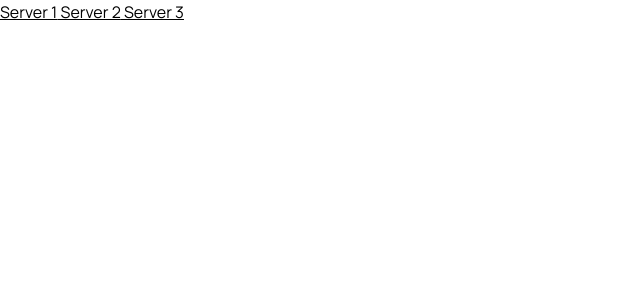
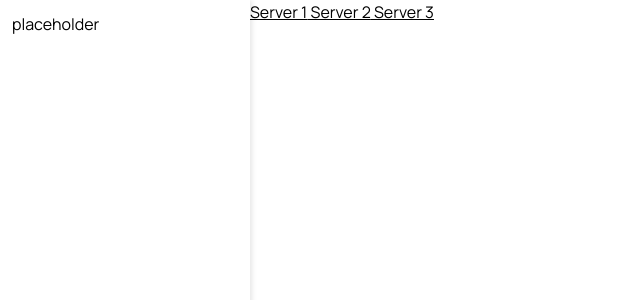
Before and after one commit to ScaffoldMC/ScaffoldMC, a Next.js app in the folder apps/web/: page /dashboard in a window 1280 px wide. Shown: the top 300 px of the page, without its empty margins (0-640 px from the left). Built offline with nearby package versions, Linux system fonts and the light colour scheme.

Commit message:
Create sidebar

```diff
--- /dev/null
+++ b/apps/web/app/dashboard/layout.module.css
@@ -0,0 +1,14 @@
+.dashboard {
+	display: flex;
+	flex-direction: row;
+}
+
+.content {
+	display: flex;
+	flex-direction: column;
+	flex: 1;
+	height: 100vh;
+	overflow: auto;
+	margin: 0;
+	padding: 0;
+}
--- /dev/null
+++ b/apps/web/app/dashboard/layout.tsx
@@ -0,0 +1,17 @@
+import { Sidebar } from "@/components/organisms/sidebar/sidebar";
+import styles from "./layout.module.css";
+
+export default function DashboardLayout({
+	children,
+}: {
+	children: React.ReactNode;
+}) {
+	return (
+		<div className={styles.dashboard}>
+			<Sidebar>
+				<p>placeholder</p>
+			</Sidebar>
+			<div className={styles.content}>{children}</div>
+		</div>
+	);
+}
--- /dev/null
+++ b/apps/web/components/organisms/sidebar/sidebar.module.css
@@ -0,0 +1,6 @@
+.sidebar {
+	height: 100vh;
+	width: 250px;
+	padding: 12px;
+	box-shadow: 2px 0 5px rgba(0, 0, 0, 0.1);
+}
--- /dev/null
+++ b/apps/web/components/organisms/sidebar/sidebar.tsx
@@ -0,0 +1,5 @@
+import styles from "./sidebar.module.css";
+
+export function Sidebar({ children }: { children: React.ReactNode }) {
+	return <div className={styles.sidebar}>{children}</div>;
+}
```
